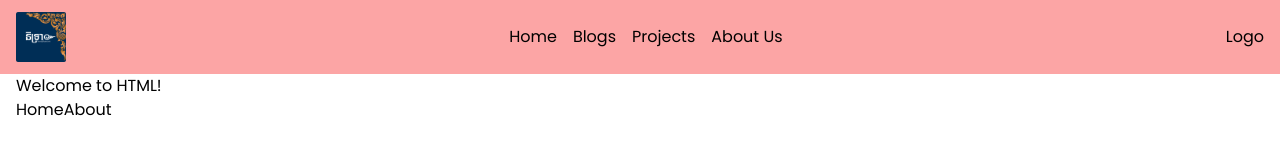
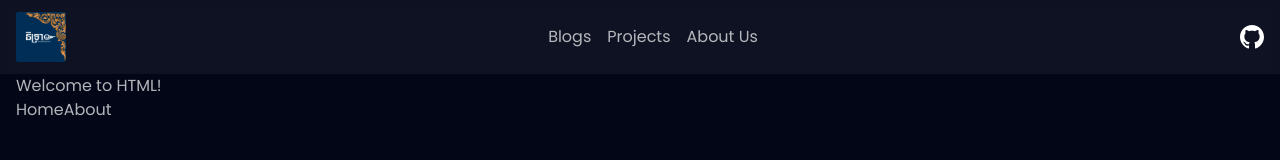
Before and after one commit to nintrealab/nintrea.website, a React app: page / in a window 1280 px wide. Built offline with nearby package versions, Linux system fonts and the light colour scheme; a web font is replaced by a local one.

Commit message:
new: Home header

```diff
--- a/public/index.html
+++ b/public/index.html
@@ -1,6 +1,6 @@
 <!doctype html>
 <html lang="en">
-<body>
+<body class="dark">
     <noscript> You need to enable JavaScript to run this app. </noscript>
     <div id="root"></div>
 </body>
--- a/src/components/Container.js
+++ b/src/components/Container.js
@@ -3,7 +3,7 @@ import { cn } from "./MergeClass.js";
 
 export const Container = ({ children, className }) => {
     return (
-        <div className={cn("container px-4 mx-auto", className)}>
+        <div className={cn("container px-4 mx-auto dark:text-white/70", className)}>
             {children}
         </div>
     );
--- a/src/components/Header.js
+++ b/src/components/Header.js
@@ -3,25 +3,32 @@ import { menu } from "../data/menu.js";
 import Container from "./Container.js";
 
 import Logo from "../assets/logo.png";
+import { defaultSEO } from "../configs/web.js";
 
 export const Header = () => {
     return (
-        <div className="w-full py-3 mx-auto bg-red-300">
+        <div className="sticky top-0 z-20 w-full py-3 mx-auto scroll-smooth backdrop-blur-sm dark:bg-white/5 bg-white/50">
             <Container className={'flex w-full items-center justify-between'}>
                 <div>
-                    <img src={Logo} alt="Logo" width={50} height={50} />
+                    <a href="/" className="pb-2 cursor-pointer" aria-label={defaultSEO.title}>
+                        <img src={Logo} alt="Logo" width={50} height={50} />
+                    </a>
                 </div>
                 <nav>
-                    <ul className="flex items-center justify-between">
+                    <ul role="menu" className="flex items-center justify-between">
                         {menu.map((item, index) => (
-                            <li key={index}>
-                                <a href={item.path} className="px-2 py-1">{item.name}</a>
+                            <li key={index} role="presentation">
+                                <a href={item.path} role="menuitem" className="px-2 py-1 transition-colors dark:text-white/70 dark:hover:text-white">{item.name}</a>
                             </li>
                         ))}
                     </ul>
                 </nav>
                 <div>
-                    Logo
+                    <a href="https://github.com/nintrealabs" target="_blank" className="flex items-center gap-1 cursor-pointer">
+                        <svg xmlns="http://www.w3.org/2000/svg" fill="currentColor" className="w-6 h-6 dark:text-white" viewBox="0 0 24 24">
+                            <path d="M12 0c-6.626 0-12 5.373-12 12 0 5.302 3.438 9.8 8.207 11.387.599.111.793-.261.793-.577v-2.234c-3.338.726-4.033-1.416-4.033-1.416-.546-1.387-1.333-1.756-1.333-1.756-1.089-.745.083-.729.083-.729 1.205.084 1.839 1.237 1.839 1.237 1.07 1.834 2.807 1.304 3.492.997.107-.775.418-1.305.762-1.604-2.665-.305-5.467-1.334-5.467-5.931 0-1.311.469-2.381 1.236-3.221-.124-.303-.535-1.524.117-3.176 0 0 1.008-.322 3.301 1.23.957-.266 1.983-.399 3.003-.404 1.02.005 2.047.138 3.006.404 2.291-1.552 3.297-1.23 3.297-1.23.653 1.653.242 2.874.118 3.176.77.84 1.235 1.911 1.235 3.221 0 4.609-2.807 5.624-5.479 5.921.43.372.823 1.102.823 2.222v3.293c0 .319.192.694.801.576 4.765-1.589 8.199-6.086 8.199-11.386 0-6.627-5.373-12-12-12z"></path>
+                        </svg>
+                    </a>
                 </div>
             </Container>
         </div>
--- a/src/data/menu.js
+++ b/src/data/menu.js
@@ -1,5 +1,4 @@
 export const menu = [
-    { name: 'Home', path: '/' },
     { name: 'Blogs', path: '/blogs' },
     { name: 'Projects', path: '/projects' },
     { name: 'About Us', path: '/about-us' },
--- a/src/index.js
+++ b/src/index.js
@@ -12,10 +12,12 @@ root.render(
         <Routes>
             {/* Static routes */}
             <Route path="/" exact element={<Home />} />
-            <Route path="/about/:who" element={<About />} />
+            <Route path="/about-us" element={<About />} />
 
             {/* dynamic routes  params :title */}
-            <Route path="/blog/:title" element={<Blog/>} />
+            {/* <Route path="/:title" element={<Blog/>} /> */}
+            <Route path="/blogs" element={<Blog/>} />
+            <Route path="/projects" element={<Blog/>} />
 
             {/* Not found page */}
             <Route path="*" element={<>Not found</>} />
--- a/src/views/About.js
+++ b/src/views/About.js
@@ -8,13 +8,13 @@ const About = () => {
         hey: "About"
     }
     return (
-        <>
+        <div className='h-screen dark:bg-slate-950'>
+            <Header/>
             <SEO/>
-            <Header data={test}/>
             <div>Welcome to About!</div>
             <Link to="/">Home</Link>
             <Link to="/about">About</Link>
-        </>
+        </div>
     );
 }
 
--- a/src/views/Blog.js
+++ b/src/views/Blog.js
@@ -10,13 +10,13 @@ const Blog = () => {
     let { title } = useParams();
 
     return (
-        <>
+        <div className='h-screen dark:bg-slate-950'>
+            <Header/>
             <SEO/>
-            <Header data={title}/>
             <div>Welcome to {title} Blog</div>
             <Link to="/">Home</Link>
             <Link to="/about">About</Link>
-        </>
+        </div>
     );
 }
 
--- a/src/views/Home.js
+++ b/src/views/Home.js
@@ -5,11 +5,9 @@ import { SEO } from '../components/SEO.js';
 import { Container } from '../components/Container.js';
 
 const Home = () => {
-    const test = {
-        hey: "Home"
-    }
+
     return (
-        <>
+        <div className='h-screen dark:bg-slate-950'>
             <Header/>
             <Container>
                 <SEO/>
@@ -17,7 +15,7 @@ const Home = () => {
                 <Link to="/">Home</Link>
                 <Link to="/about">About</Link>
             </Container>
-        </>
+        </div>
     );
 }
 
--- a/src/views/NotFound.js
+++ b/src/views/NotFound.js
@@ -2,10 +2,11 @@ import React from 'react';
 
 const NotFound = () => {
     return (
-        <>
+        <div className='h-screen dark:bg-slate-950'>
+            <Header/>
             <h1>404 - Page Not Found</h1>
             <p>Sorry, the page you are looking for could not be found.</p>
-        </>
+        </div>
     );
 };
 
```
